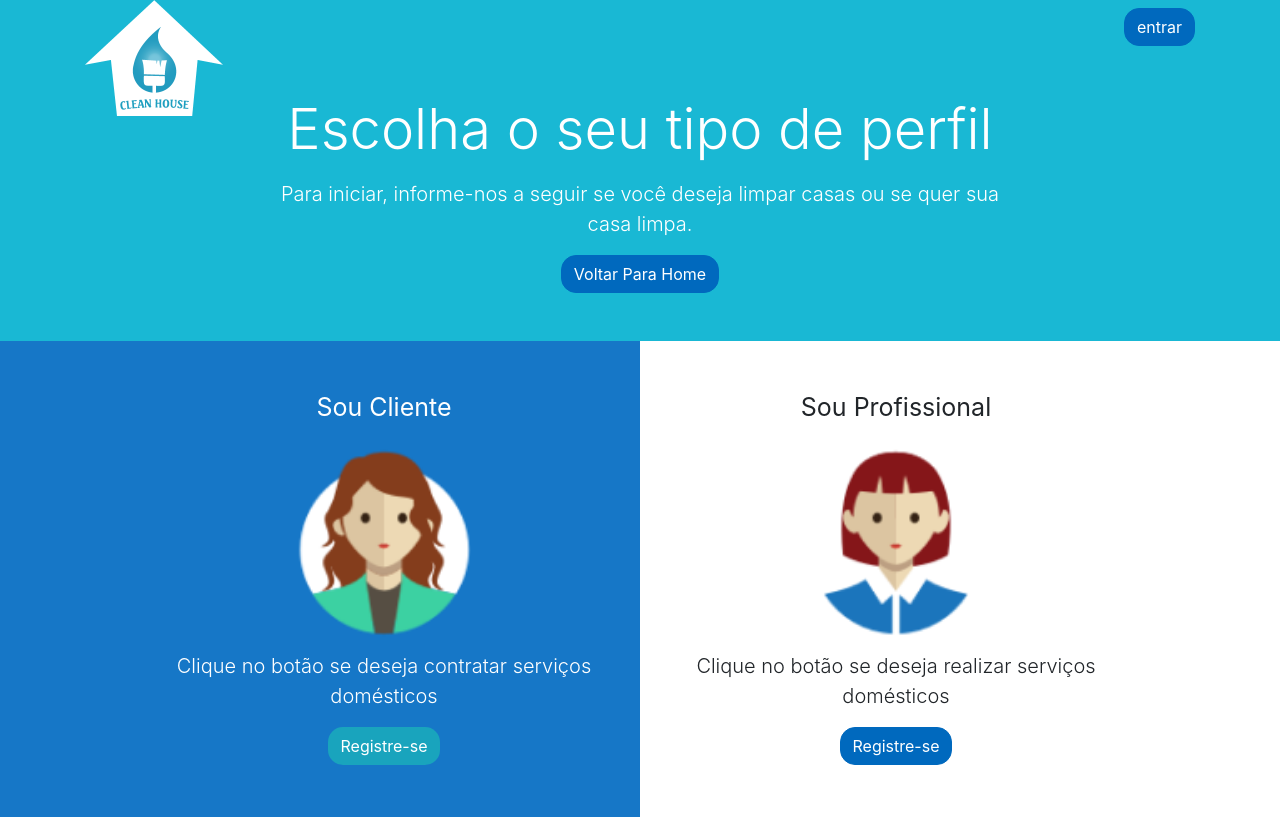
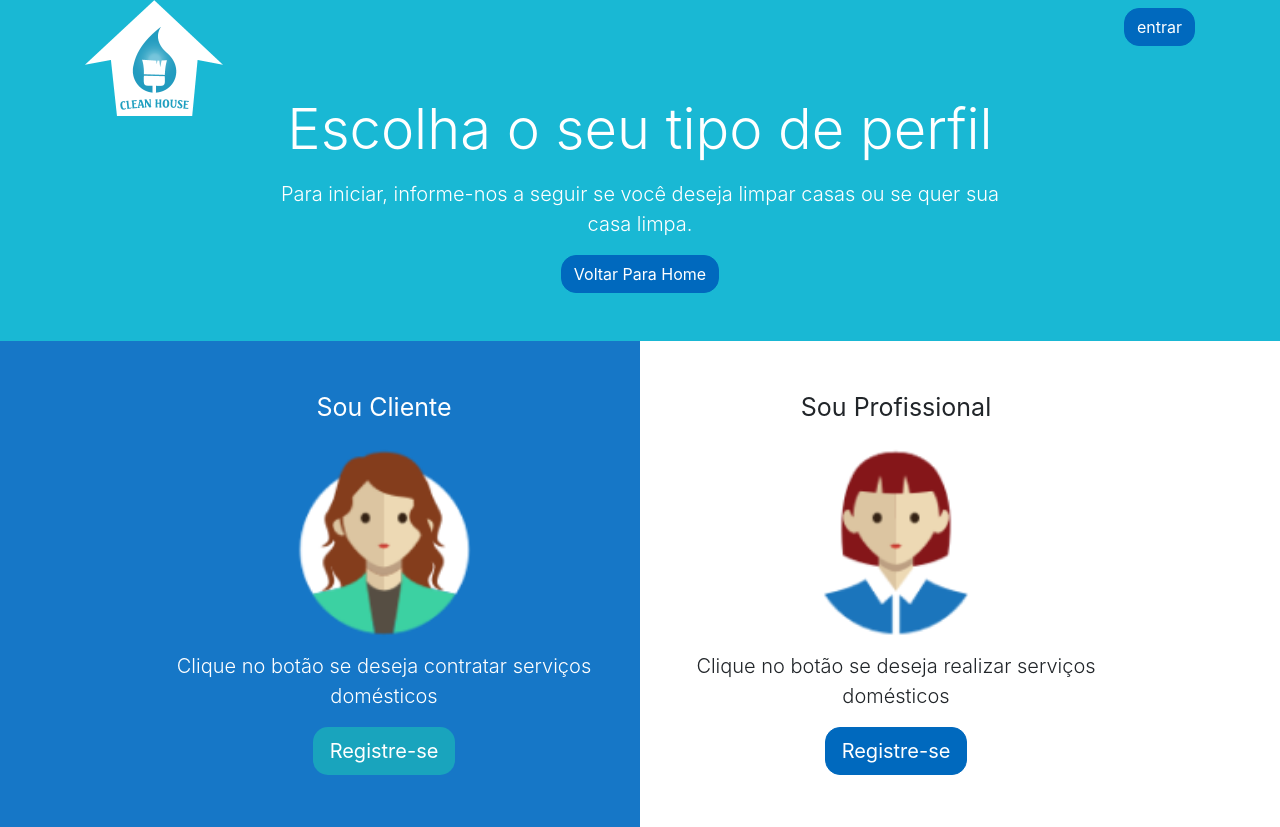
Before and after one commit to JuanPablooo/webCleanHouse, a React (Create React App) app: page /cadastro in a window 1280 px wide. Built offline with nearby package versions, Linux system fonts and the light colour scheme.

Commit message:
colocando botão grande de seleção de cadastro

```diff
--- a/src/components/Cadastro/CadastroIntermedio/Cadastro.js
+++ b/src/components/Cadastro/CadastroIntermedio/Cadastro.js
@@ -50,7 +50,7 @@ export default function CadastroIntermedio(props) {
               Clique no botão se deseja contratar serviços domésticos
             </p>
             <button
-              className="btn btn-blue btn-radius mb-1"
+              className="btn btn-lg btn-blue btn-radius mb-1"
               onClick={() => {
                 props.history.push("/cadastro/cliente");
               }}
@@ -70,7 +70,7 @@ export default function CadastroIntermedio(props) {
               Clique no botão se deseja realizar serviços domésticos
             </p>
             <button
-              className="btn btn-blue-dark btn-radius mb-1"
+              className="btn btn-lg btn-blue-dark btn-radius mb-1"
               onClick={() => {
                 props.history.push("/cadastro/profissional");
               }}
```
Also changed, not shown: src/components/UsuarioLogado/teste.txt (deleted).
